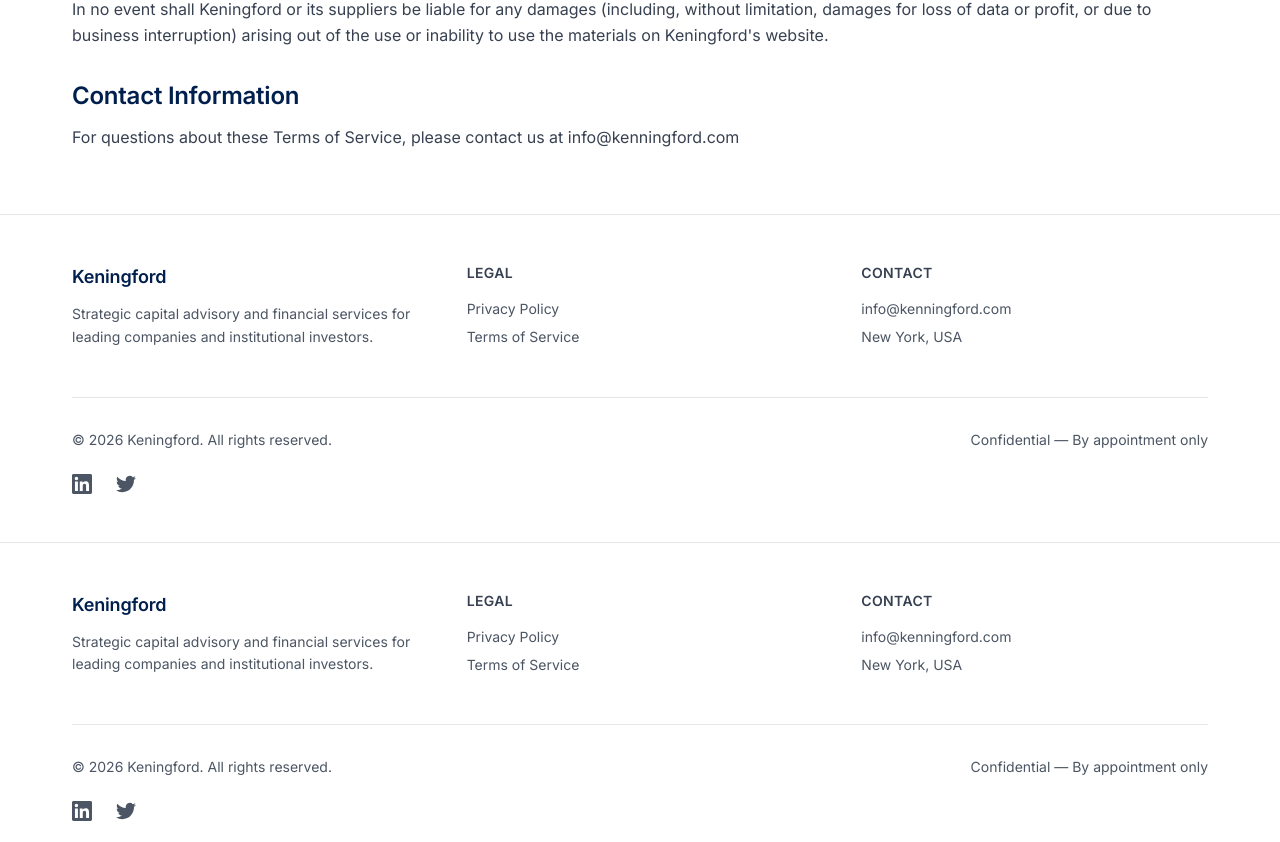
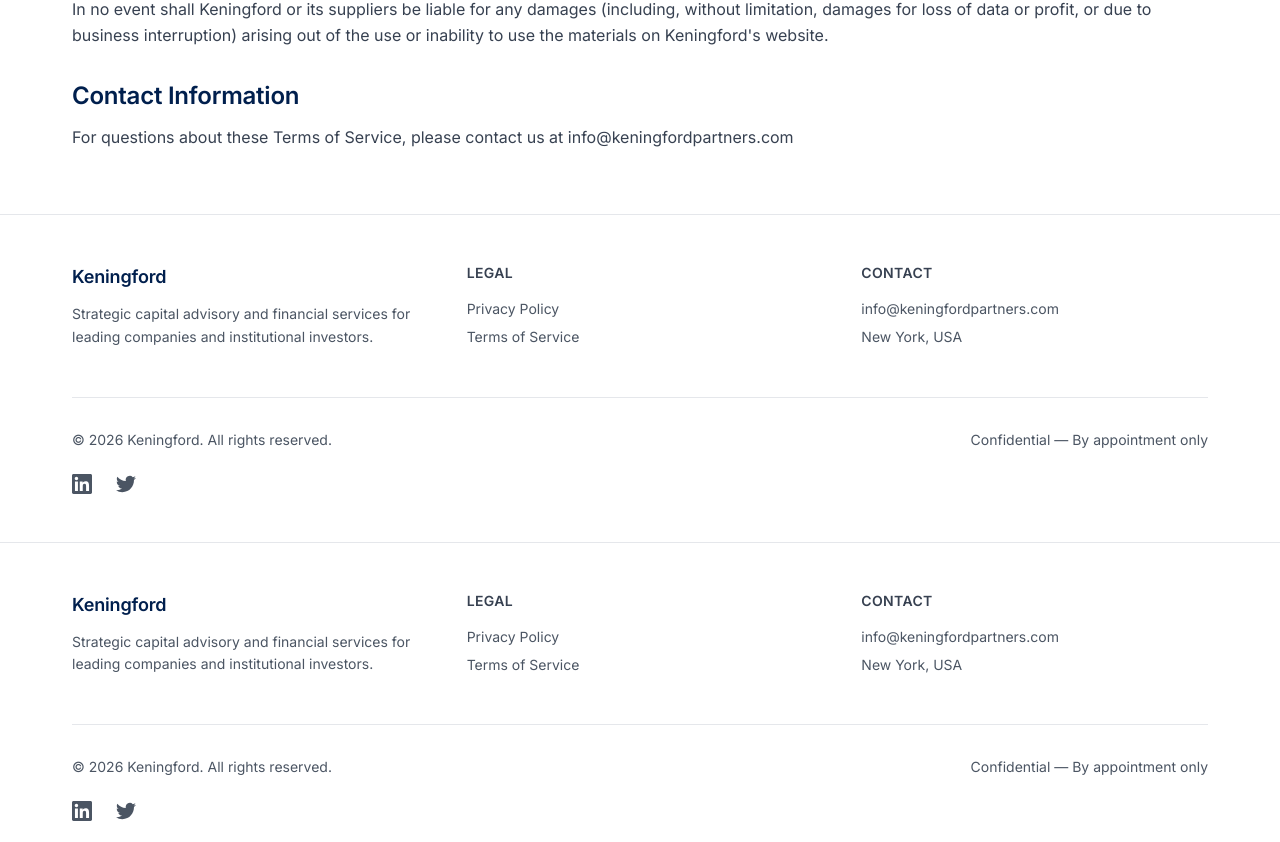
Before and after one commit to yiiterdal/Keningford, a Next.js app: page /terms in a window 1280 px wide. Shown: the part 717-1559 px from the top of the page. Built offline with nearby package versions, Linux system fonts and the light colour scheme.

Commit message:
Update contact email to info@keningfordpartners.com site-wide

```diff
--- a/app/components/ContactSection.tsx
+++ b/app/components/ContactSection.tsx
@@ -23,8 +23,8 @@
               <div className="space-y-4 text-gray-700">
                 <div>
                   <div className="text-sm font-medium text-gray-600 mb-1">Email</div>
-                  <a href="mailto:info@kenningford.com" className="text-navy hover:underline">
-                    info@kenningford.com
+                  <a href="mailto:info@keningfordpartners.com" className="text-navy hover:underline">
+                    info@keningfordpartners.com
                   </a>
                 </div>
 
--- a/app/components/Footer.tsx
+++ b/app/components/Footer.tsx
@@ -34,8 +34,8 @@
             <h4 className="text-sm font-semibold mb-4 uppercase tracking-wide text-gray-700">Contact</h4>
             <div className="text-sm text-gray-600 space-y-2">
               <div>
-                <a href="mailto:info@kenningford.com" className="hover:text-navy transition-colors">
-                  info@kenningford.com
+                <a href="mailto:info@keningfordpartners.com" className="hover:text-navy transition-colors">
+                  info@keningfordpartners.com
                 </a>
               </div>
               <div className="space-y-1">
--- a/app/contact/page.tsx
+++ b/app/contact/page.tsx
@@ -39,8 +39,8 @@
                 <div className="space-y-4 text-gray-700">
                   <div>
                     <div className="text-sm font-medium text-gray-600 mb-1">Email</div>
-                    <a href="mailto:info@kenningford.com" className="text-navy hover:underline">
-                      info@kenningford.com
+                    <a href="mailto:info@keningfordpartners.com" className="text-navy hover:underline">
+                      info@keningfordpartners.com
                     </a>
                   </div>
 
--- a/app/privacy/page.tsx
+++ b/app/privacy/page.tsx
@@ -30,7 +30,7 @@
             </div>
             <div>
               <h2 className="text-2xl font-semibold text-navy mb-3">Contact Us</h2>
-              <p>If you have any questions about this Privacy Policy, please contact us at info@kenningford.com</p>
+              <p>If you have any questions about this Privacy Policy, please contact us at info@keningfordpartners.com</p>
             </div>
           </div>
         </div>
--- a/app/terms/page.tsx
+++ b/app/terms/page.tsx
@@ -30,7 +30,7 @@
             </div>
             <div>
               <h2 className="text-2xl font-semibold text-navy mb-3">Contact Information</h2>
-              <p>For questions about these Terms of Service, please contact us at info@kenningford.com</p>
+              <p>For questions about these Terms of Service, please contact us at info@keningfordpartners.com</p>
             </div>
           </div>
         </div>
```
